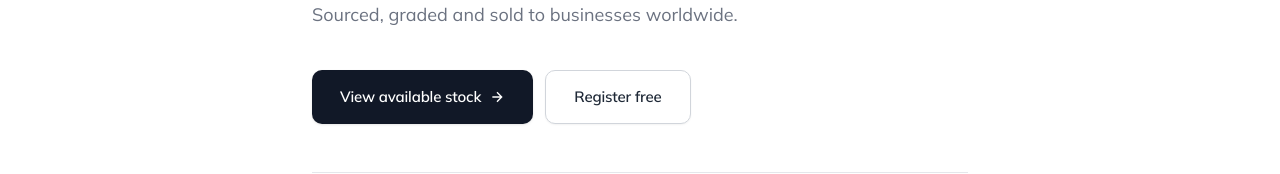
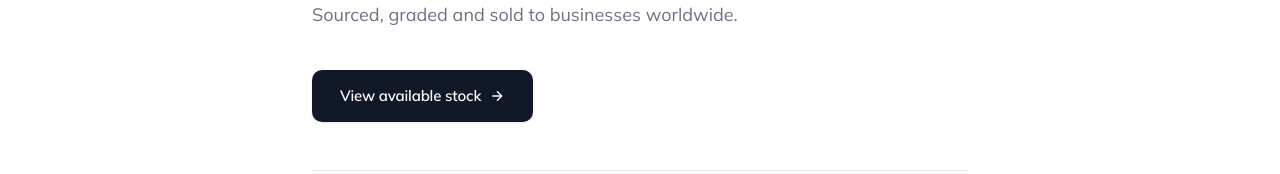
Before and after one commit to newbornspec/Als-Trade-wholesale, a React (Vite) app in the folder client/: page / in a window 1280 px wide. Shown: the part 407-581 px from the top of the page. Built offline with nearby package versions, Linux system fonts and the light colour scheme; no server answers; sample sign-in values are in the browser's storage.

Commit message:
hide register button when logged in

```diff
--- a/client/src/pages/HomePage.jsx
+++ b/client/src/pages/HomePage.jsx
@@ -3,6 +3,8 @@ import { Link } from 'react-router-dom';
 import api from '../api/axios';
 import BatchCard from '../components/BatchCard';
 import './HomePage.css';
+import { useAuth } from '../context/AuthContext';
+
 
 /* ── Animated counter ────────────────────────────────────────── */
 function CountUp({ target, suffix = '+', duration = 1600 }) {
@@ -86,6 +88,7 @@ const HOW_IT_WORKS = [
 export default function HomePage() {
   const [latestBatches, setLatestBatches] = useState([]);
   const [loadingBatches, setLoadingBatches] = useState(true);
+  const { user } = useAuth();
   const [stats, setStats] = useState({ available: 0, sold: 0, countries: '20+' });
 
   useEffect(() => {
@@ -128,9 +131,11 @@ export default function HomePage() {
                 <path d="M5 12h14M12 5l7 7-7 7"/>
               </svg>
             </Link>
-            <Link to="/sign-up" className="btn btn-outline hero-btn">
-              Register free
-            </Link>
+            {!user && (
+  <Link to="/sign-up" className="btn btn-outline hero-btn">
+    Register free
+  </Link>
+)}
           </div>
 
           {/* Hero stats — Batches sold first, then available, then countries */}
```
